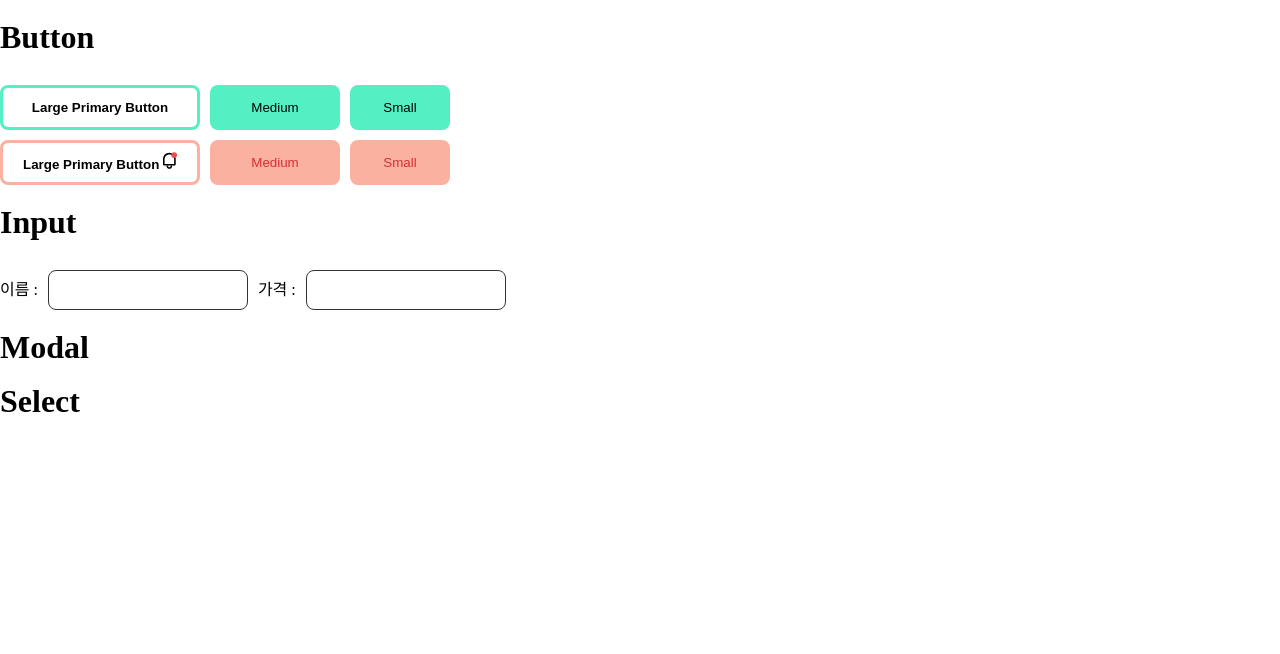
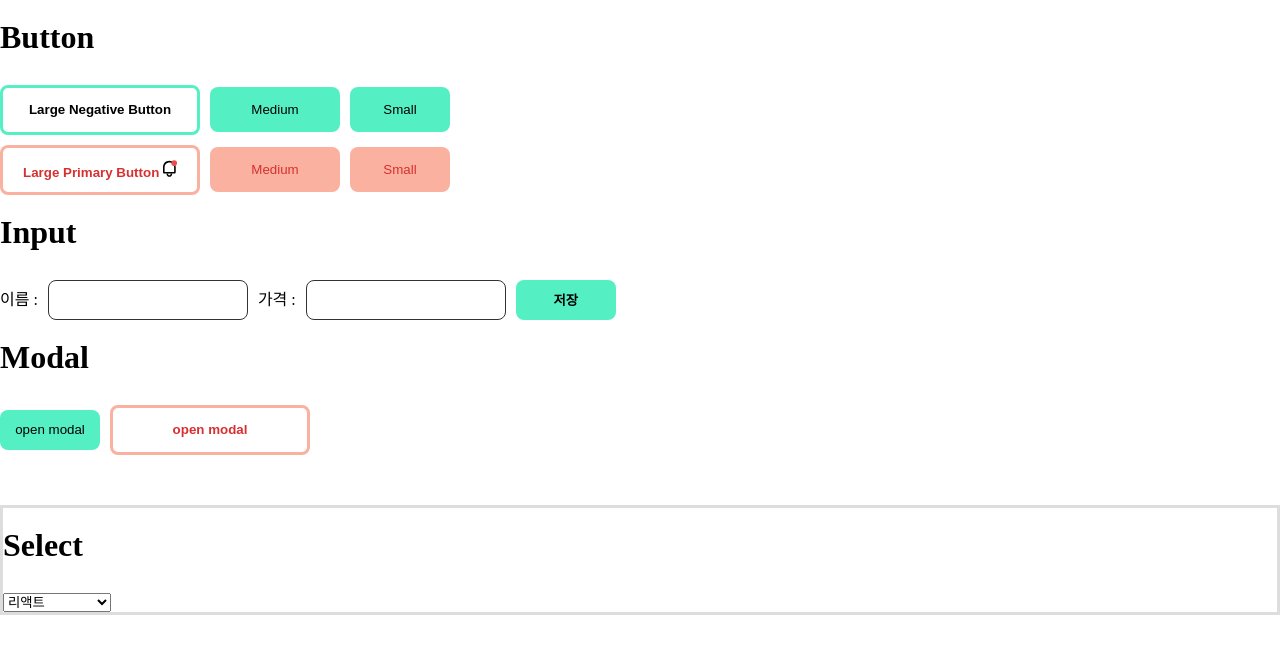
Before and after one commit to 0hyeon/todolist-hanghae, a React (Create React App) app: page /style in a window 1280 px wide. Shown: the top 654 px of the page. Built offline with nearby package versions, Linux system fonts and the light colour scheme.

Commit message:
style: 버튼컴포넌트,셀렉트 제작

```diff
--- a/src/page/Style.tsx
+++ b/src/page/Style.tsx
@@ -5,9 +5,25 @@ function Style() {
   const [isName, setName] = useState<string>("");
   const [isNumber, setNumber] = useState<string>("");
   const changeEnteredNum = (e: React.ChangeEvent<HTMLInputElement>) => {
-    const value: string = e.target.value;
-    const removedCommaValue: number = Number(value.replaceAll(",", ""));
-    setNumber(removedCommaValue.toLocaleString());
+    let value = e.target.value; // 입력값을 value 라고 선언
+    const numCheck = /^[0-9,]/.test(value); // 입력값이 숫자와 콤마(,)인지 확인 (불린값이 나옴)
+
+    if (!numCheck && value) return; // 숫자가 아닌 문자로 이루어져 있으면 pass! (입력이 x)
+
+    if (numCheck) {
+      // 숫자이면
+      const numValue = value.replaceAll(",", ""); // 잠시 콤마를 때주고
+      value = numValue.toString().replace(/\B(?=(\d{3})+(?!\d))/g, ","); // 받은 값에 3자리수마다 콤마를 추가
+    }
+    setNumber(value); // 바깥에서 사용할 수 있도록 state 값에 세팅해주자
+  };
+  const submitClcik = (isName: string, isNumber: string) => {
+    if (isName === "" || isNumber === "") {
+      alert("이름과 가격 모두 입력해주세요.");
+      return;
+    }
+    let pureNum = isNumber.split(",").join("");
+    alert(`{ name: ${isName}, price: ${pureNum}}`);
   };
   return (
     <div>
@@ -19,11 +35,12 @@ function Style() {
             fontWeight="600"
             bgColor="#fff"
             border="3px solid #55EFC4"
+            height="50px"
             onClick={() => {
               alert("버튼을 만들어보세요");
             }}
           >
-            Large Primary Button
+            Large Negative Button
           </Button>
           <Button width="130px" bgColor="#55EFC4">
             Medium
@@ -35,9 +52,11 @@ function Style() {
         <ButtonWrap>
           <Button
             width="200px"
+            height="50px"
             fontWeight="600"
             bgColor="#fff"
             border="3px solid #FAB1A0"
+            color="#D63031"
             onClick={() => {
               prompt("어렵나요?");
             }}
@@ -65,18 +84,61 @@ function Style() {
             }
           />
           가격 :
-          <Input type="number" value={isNumber} onChange={changeEnteredNum} />
+          <Input type="text" value={isNumber} onChange={changeEnteredNum} />
+          <Button
+            width="100px"
+            height="40px"
+            fontWeight="600"
+            bgColor="#55EFC4"
+            onClick={() => {
+              submitClcik(isName, isNumber);
+            }}
+          >
+            저장
+          </Button>
         </ButtonWrap>
       </TopWrapper>
-      <H2>Modal</H2>
-      <H2>Select</H2>
+      <TopWrapper>
+        <H2>Modal</H2>
+        <ButtonWrap>
+          <Button width="100px" height="40px" bgColor="#55EFC4">
+            open modal
+          </Button>
+          <Button
+            width="200px"
+            height="50px"
+            fontWeight="600"
+            bgColor="#fff"
+            border="3px solid #FAB1A0"
+            color="#D63031"
+            onClick={() => {
+              prompt("어렵나요?");
+            }}
+          >
+            open modal
+          </Button>
+        </ButtonWrap>
+      </TopWrapper>
+      <TopWrapper border="3px solid #ddd" marginTop="50px">
+        <H2>Select</H2>
+        <ButtonWrap>
+          <select name="" id="">
+            <option value="">리액트</option>
+            <option value="">자바</option>
+            <option value="">스프링</option>
+            <option value="">리액트네이티브</option>
+          </select>
+        </ButtonWrap>
+      </TopWrapper>
     </div>
   );
 }
-const TopWrapper = styled.div`
+const TopWrapper = styled.div<{ border?: string; marginTop?: string }>`
   display: flex;
   flex-direction: column;
   gap: 10px;
+  border: ${(props) => (props.border ? props.border : null)};
+  margin-top: ${(props) => (props.marginTop ? props.marginTop : null)};
 `;
 const H2 = styled.div`
   display: block;
@@ -93,13 +155,14 @@ const Button = styled.button<{
   color?: string;
   border?: string;
   fontWeight?: string;
+  height?: string;
 }>`
   border: ${(props) => (props.border ? props.border : null)};
   cursor: pointer;
   border-radius: 8px;
   background-color: ${(props) => (props.bgColor ? props.bgColor : null)};
   color: ${(props) => (props.color ? props.color : "#000")};
-  height: 45px;
+  height: ${(props) => (props.height ? props.height : "45px")};
   padding: 1px 6px;
 
   font-weight: ${(props) => (props.fontWeight ? props.fontWeight : null)};
```
